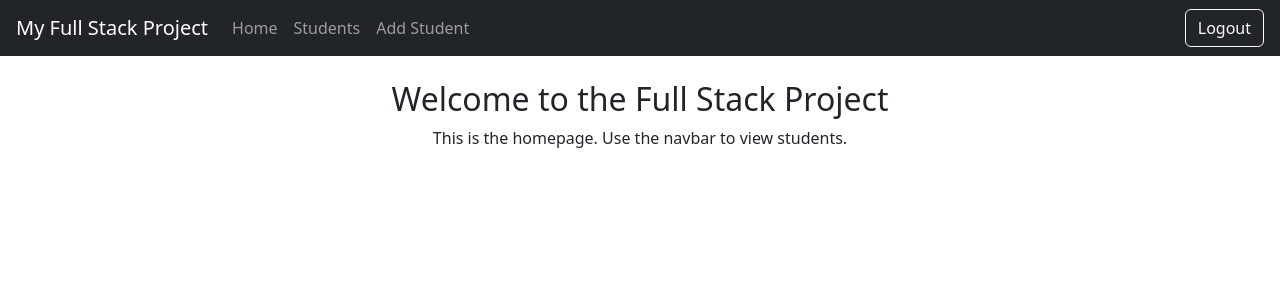
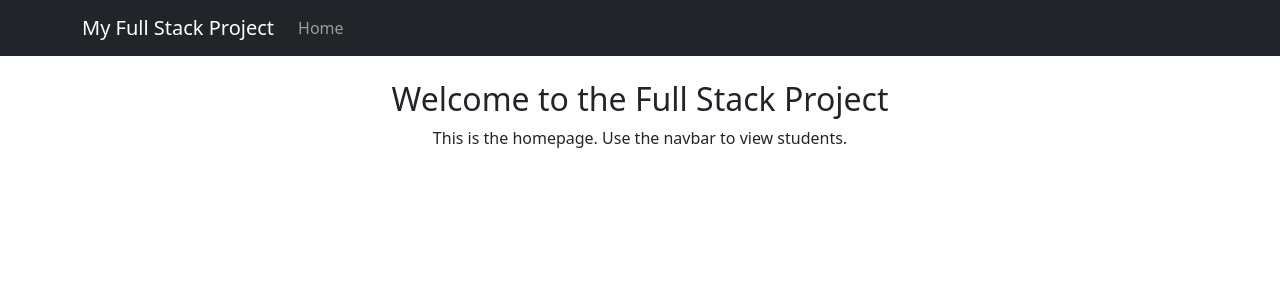
Before and after one commit to Ashok78923/student-result-app, a React (Create React App) app in the folder frontend/: page / in a window 1280 px wide. Shown: the top 300 px of the page. Built offline with nearby package versions, Linux system fonts and the light colour scheme.

Commit message:
Feat: Add responsive navbar

```diff
--- a/frontend/package.json
+++ b/frontend/package.json
@@ -15,6 +15,7 @@
     "jspdf-autotable": "^5.0.2",
     "jwt-decode": "^4.0.0",
     "react": "^19.1.0",
+    "react-bootstrap": "^2.10.10",
     "react-csv": "^2.2.2",
     "react-dom": "^19.1.0",
     "react-router-dom": "^7.7.1",
--- a/frontend/src/App.js
+++ b/frontend/src/App.js
@@ -8,8 +8,7 @@ import EditStudent from "./components/EditStudent";
 import StudentList from "./components/StudentList";
 import NotFound from "./components/NotFound";
 import PrivateRoute from "./components/PrivateRoute";
-
-import "bootstrap/dist/css/bootstrap.min.css";
+import 'bootstrap/dist/css/bootstrap.min.css';
 
 
 function App() {
--- a/frontend/src/components/Navbar.js
+++ b/frontend/src/components/Navbar.js
@@ -1,32 +1,49 @@
+// frontend/src/components/Navbar.js
+
+import React from 'react';
 import { Link, useNavigate } from 'react-router-dom';
+import { Navbar, Nav, Container, Button } from 'react-bootstrap';
+import { isTokenValid, removeToken } from '../utils/auth';
 
-const Navbar = () => {
+function AppNavbar() {
   const navigate = useNavigate();
+  const isAuthenticated = isTokenValid();
 
   const handleLogout = () => {
-    localStorage.removeItem('token');
+    removeToken();
     navigate('/login');
   };
 
   return (
-    <nav className="navbar navbar-expand-lg navbar-dark bg-dark px-3">
-      <Link className="navbar-brand" to="/">My Full Stack Project</Link>
-      <div className="collapse navbar-collapse justify-content-between">
-        <ul className="navbar-nav">
-          <li className="nav-item">
-            <Link className="nav-link" to="/">Home</Link>
-          </li>
-          <li className="nav-item">
-            <Link className="nav-link" to="/students">Students</Link>
-          </li>
-          <li className="nav-item">
-            <Link className="nav-link" to="/add-student">Add Student</Link>
-          </li>
-        </ul>
-        <button onClick={handleLogout} className="btn btn-outline-light">Logout</button>
-      </div>
-    </nav>
+    <Navbar bg="dark" variant="dark" expand="lg" sticky="top">
+      <Container>
+        <Navbar.Brand as={Link} to="/">My Full Stack Project</Navbar.Brand>
+
+        {/* This is the hamburger button that appears on mobile */}
+        <Navbar.Toggle aria-controls="basic-navbar-nav" />
+
+        {/* This is the collapsible section */}
+        <Navbar.Collapse id="basic-navbar-nav">
+          <Nav className="me-auto">
+            <Nav.Link as={Link} to="/">Home</Nav.Link>
+            {isAuthenticated && (
+              <>
+                <Nav.Link as={Link} to="/students">Students</Nav.Link>
+                <Nav.Link as={Link} to="/add-student">Add Student</Nav.Link>
+              </>
+            )}
+          </Nav>
+          <Nav>
+            {isAuthenticated && (
+              <Button variant="outline-light" onClick={handleLogout}>
+                Logout
+              </Button>
+            )}
+          </Nav>
+        </Navbar.Collapse>
+      </Container>
+    </Navbar>
   );
-};
+}
 
-export default Navbar;
+export default AppNavbar;
```
Also changed, not shown: 1 other file (tests, documents, lock files or other folders).
